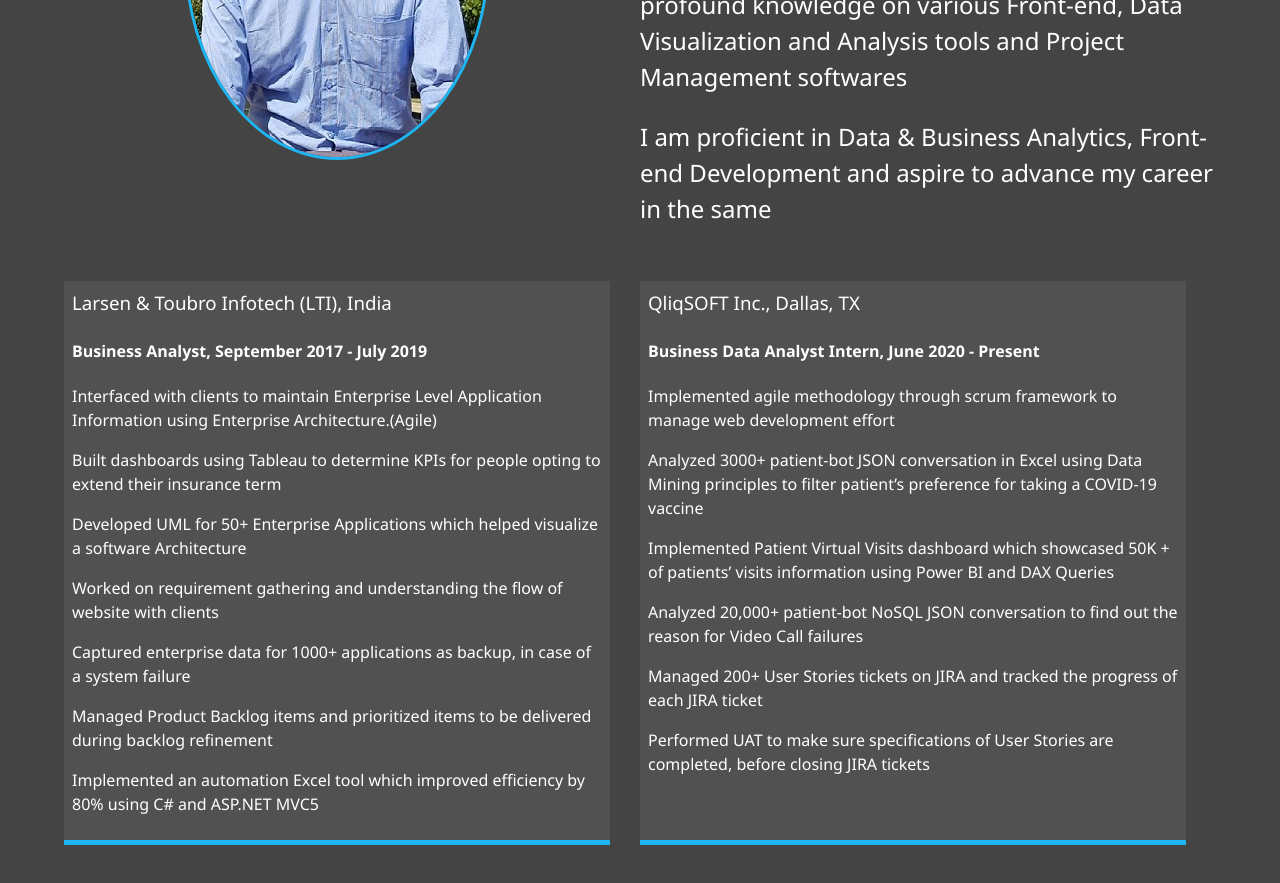
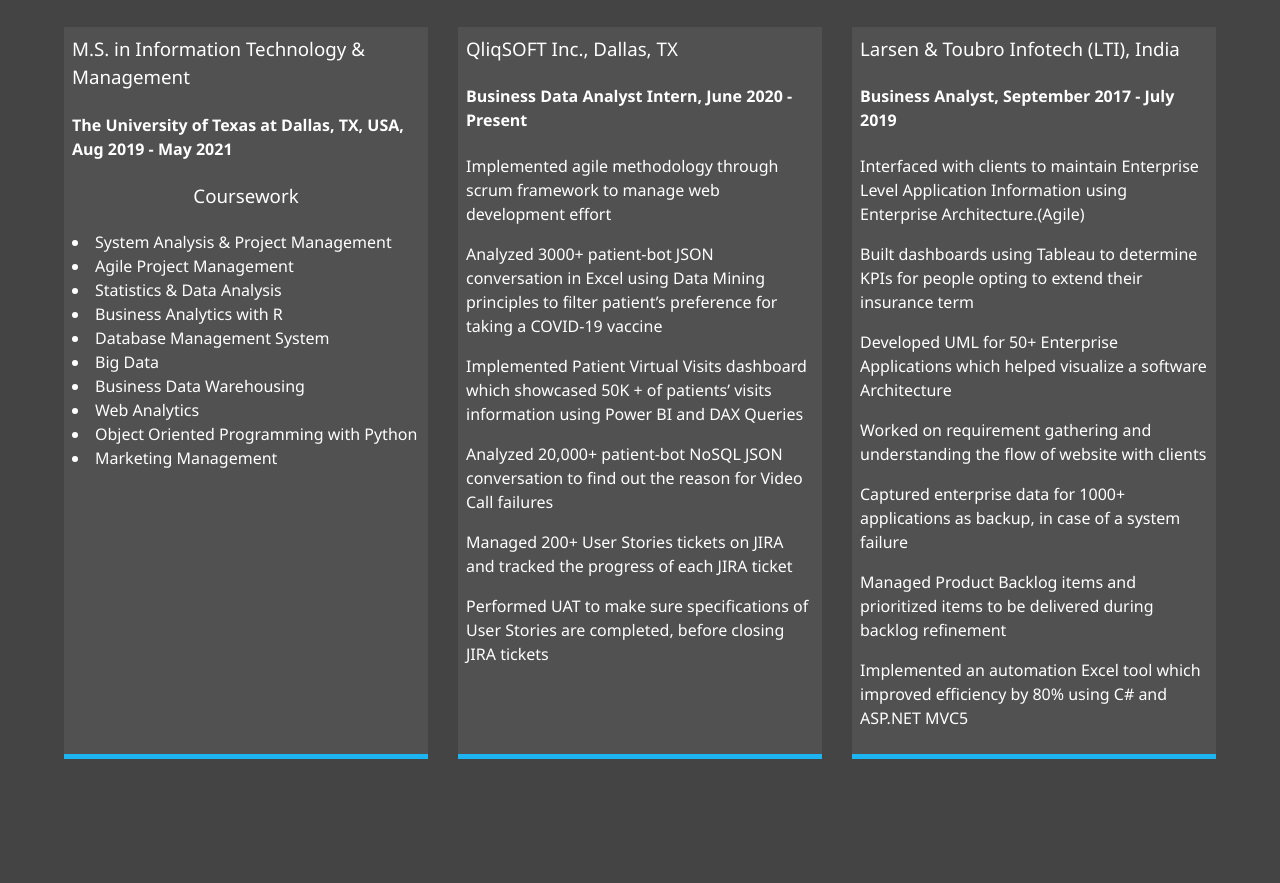
Before and after one commit to CPadhy27/my_portfolio, a website: page dist/about.html in a window 1280 px wide. Shown: the part 697-1580 px from the top of the page. After the commit the page ends 1520 px from the top, so only its background shows below. Drawn offline with Linux system fonts and the light colour scheme.

Commit message:
added coursework

```diff
--- a/dist/about.html
+++ b/dist/about.html
@@ -54,10 +54,6 @@
       About
       <span class="text-secondary">Me</span>
     </h1>
-    <h2 class="sm-heading">
-      Business Analyst - Software Engineering at LTI, India, (September 2017 - July 2019) </br>
-      Business Data Analyst Intern at QliqSOFT Inc., Dallas, Texas, United States of America (June 2020 - Present)
-    </h2>
     <div class="about-info">
       <img src="img/test_1.JPG" alt="John Doe" class="bio-image">
 
@@ -70,15 +66,19 @@
       </div>
 
       <div class="job job-1">
-        <h3>Larsen & Toubro Infotech (LTI), India  </h3>
-        <h4>Business Analyst,                   September 2017 - July 2019</h4>
-        <p>Interfaced with clients to maintain Enterprise Level Application Information using Enterprise Architecture.(Agile)</p>
-          <p>Built dashboards using Tableau to determine KPIs for people opting to extend their insurance term</p>
-          <p>Developed UML for 50+ Enterprise Applications which helped visualize a software Architecture</p>
-          <p>Worked on requirement gathering and understanding the flow of website with clients</p>
-          <p>Captured enterprise data for 1000+ applications as backup, in case of a system failure</p>
-          <p>Managed Product Backlog items and prioritized items to be delivered during backlog refinement</p>
-          <p>Implemented an automation Excel tool which improved efficiency by 80% using C# and ASP.NET MVC5</p>
+        <h3>M.S. in Information Technology & Management </h3>
+        <h4>The University of Texas at Dallas, TX, USA, Aug 2019 - May 2021 </h4>
+        <h3 style="text-align: center; padding-bottom: 20px;">Coursework</h3>
+          <li>System Analysis & Project Management</li>
+          <li>Agile Project Management</li>
+          <li>Statistics & Data Analysis</li>
+          <li>Business Analytics with R</li>
+          <li>Database Management System</li>
+          <li>Big Data</li>
+          <li>Business Data Warehousing</li>
+          <li>Web Analytics</li>
+          <li>Object Oriented Programming with Python</li>
+          <li>Marketing Management</li>
       </div>
 
       <div class="job job-2">
@@ -94,6 +94,17 @@
         <p>Performed UAT to make sure specifications of User Stories are completed, before closing JIRA tickets
         </p>
       </div>
+      <div class="job job-3">
+        <h3>Larsen & Toubro Infotech (LTI), India  </h3>
+        <h4>Business Analyst,                   September 2017 - July 2019</h4>
+        <p>Interfaced with clients to maintain Enterprise Level Application Information using Enterprise Architecture.(Agile)</p>
+          <p>Built dashboards using Tableau to determine KPIs for people opting to extend their insurance term</p>
+          <p>Developed UML for 50+ Enterprise Applications which helped visualize a software Architecture</p>
+          <p>Worked on requirement gathering and understanding the flow of website with clients</p>
+          <p>Captured enterprise data for 1000+ applications as backup, in case of a system failure</p>
+          <p>Managed Product Backlog items and prioritized items to be delivered during backlog refinement</p>
+          <p>Implemented an automation Excel tool which improved efficiency by 80% using C# and ASP.NET MVC5</p>
+      </div>
     </div>
   </main>
 
--- a/dist/css/main.css
+++ b/dist/css/main.css
@@ -161,7 +161,7 @@
   display: grid;
   grid-gap: 30px;
   grid-template-areas: 'bioimage bio bio' 'job1 job2 job3';
-  grid-template-columns: repeat(2, 1fr); }
+  grid-template-columns: repeat(3, 1fr); }
   .about-info .bio-image {
     grid-area: bioimage;
     margin: auto;
```
Also changed, not shown: dist/contact.html (+4 -4 lines), dist/index.html (+1 -1 lines), dist/work.html (+1 -1 lines).
